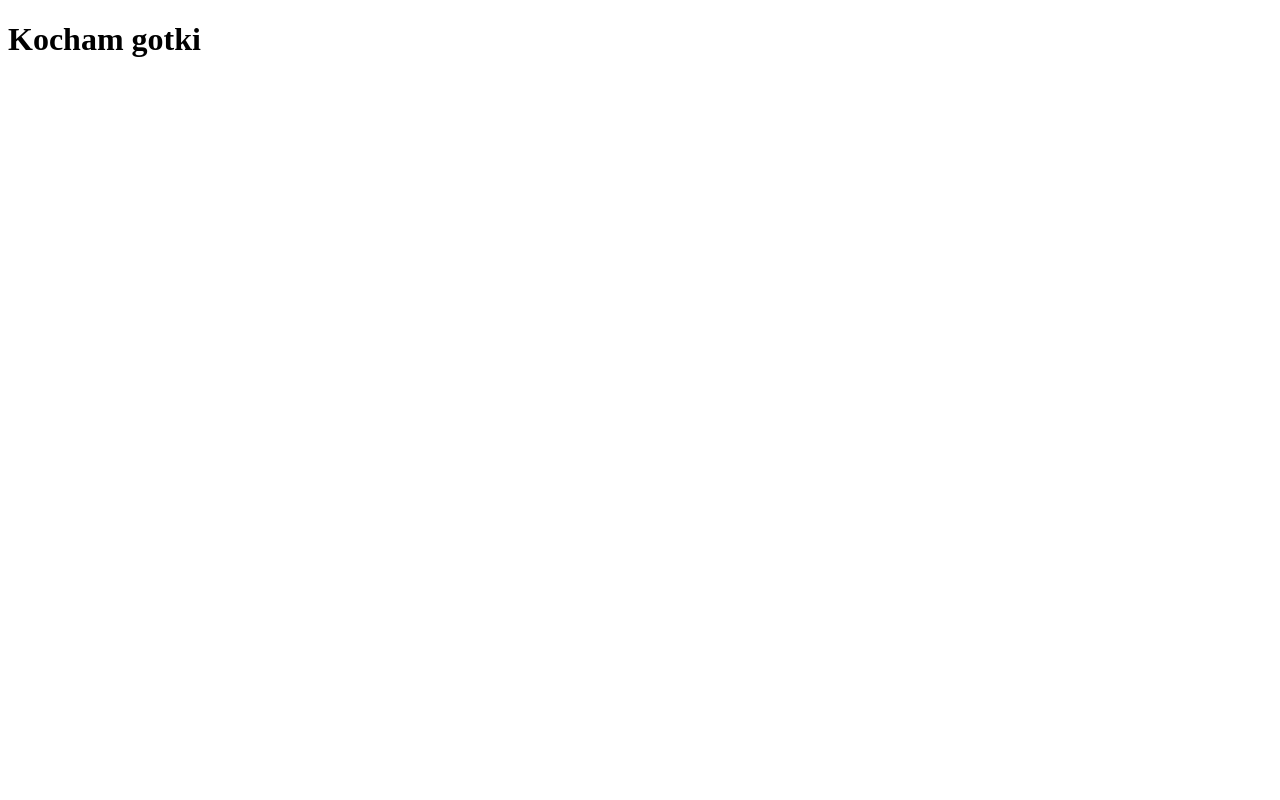
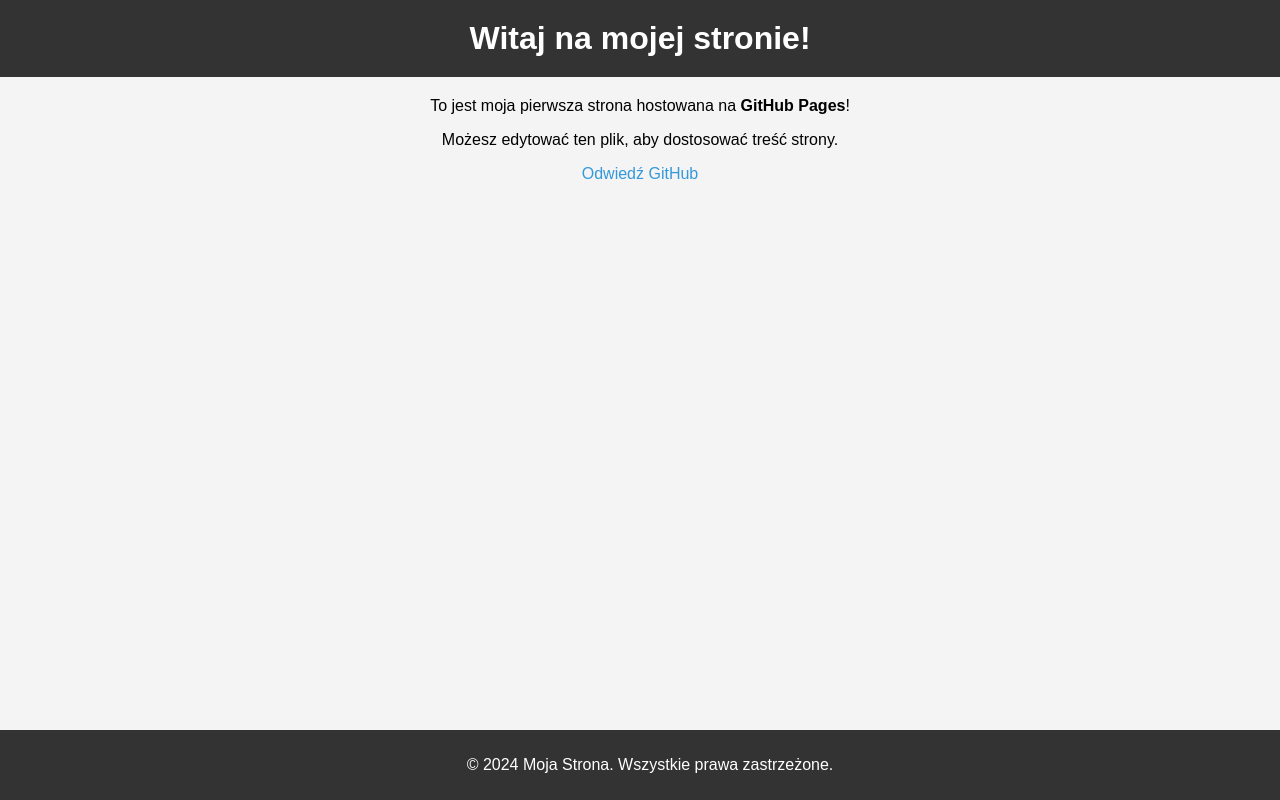
Before and after one commit to fr3gr/fr3gr.github.io, a plain HTML site: page index.html in a window 1280 px wide. Drawn offline with Linux system fonts and the light colour scheme.

Commit message:
Added css

```diff
--- a/index.html
+++ b/index.html
@@ -1,11 +1,25 @@
 <!DOCTYPE html>
-<html lang="en">
+<html lang="pl">
 <head>
     <meta charset="UTF-8">
     <meta name="viewport" content="width=device-width, initial-scale=1.0">
-    <title>Foremniaki</title>
+    <meta http-equiv="X-UA-Compatible" content="ie=edge">
+    <title>Fr3gR.xyz</title>
+    <link rel="stylesheet" href="style.css">
 </head>
 <body>
-    <h1>Kocham gotki</h1>
+    <header>
+        <h1>Witaj na mojej stronie!</h1>
+    </header>
+
+    <section>
+        <p>To jest moja pierwsza strona hostowana na <strong>GitHub Pages</strong>!</p>
+        <p>Możesz edytować ten plik, aby dostosować treść strony.</p>
+        <p><a href="https://github.com">Odwiedź GitHub</a></p>
+    </section>
+
+    <footer>
+        <p>&copy; 2024 Moja Strona. Wszystkie prawa zastrzeżone.</p>
+    </footer>
 </body>
 </html>
--- /dev/null
+++ b/style.css
@@ -0,0 +1,39 @@
+body {
+    font-family: Arial, sans-serif;
+    background-color: #f4f4f4;
+    margin: 0;
+    padding: 0;
+    text-align: center;
+}
+
+header {
+    background-color: #333;
+    color: white;
+    padding: 20px;
+}
+
+h1 {
+    margin: 0;
+}
+
+section {
+    margin: 20px;
+}
+
+footer {
+    background-color: #333;
+    color: white;
+    padding: 10px;
+    position: fixed;
+    width: 100%;
+    bottom: 0;
+}
+
+a {
+    color: #3498db;
+    text-decoration: none;
+}
+
+a:hover {
+    text-decoration: underline;
+}
```
